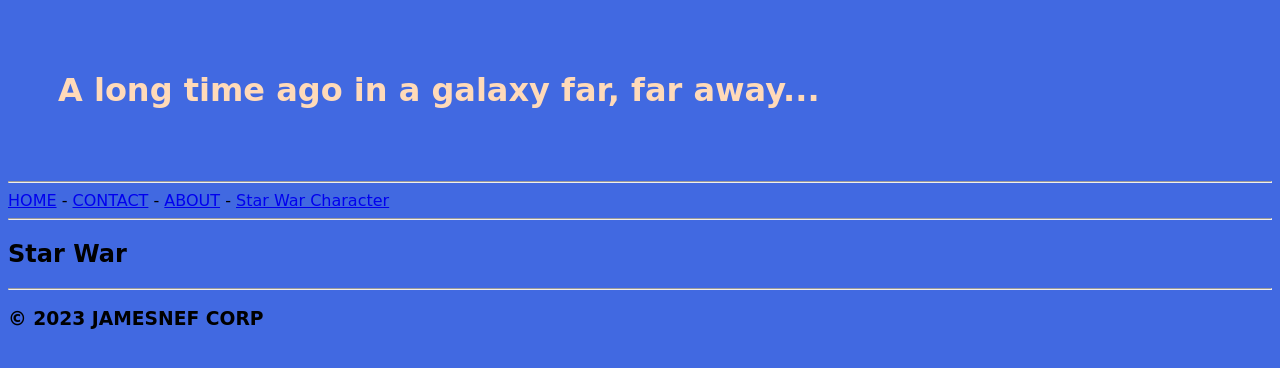
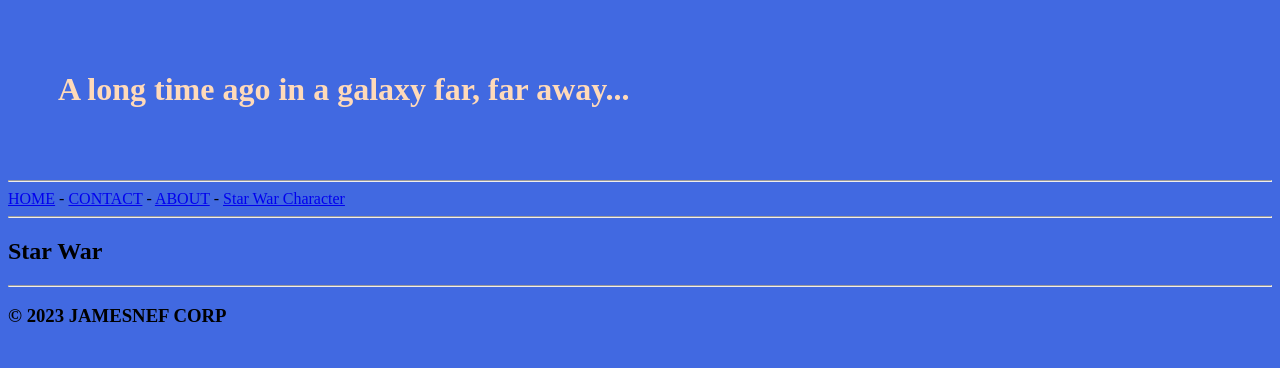
Before and after one commit to Jamesnef/star-wars, a Flask app: page / in a window 1280 px wide. Shown: the top 368 px of the page. Run offline with Flask 3, Linux system fonts and the light colour scheme.

Commit message:
change the font and background color

```diff
--- a/static/CSS/style.css
+++ b/static/CSS/style.css
@@ -6,7 +6,7 @@
 
 
                         body{
-                            font-family:"Comic Sans MS";
+                            font-family:"Century Gothic";
                             background-color: royalblue;
                         }
 
```
